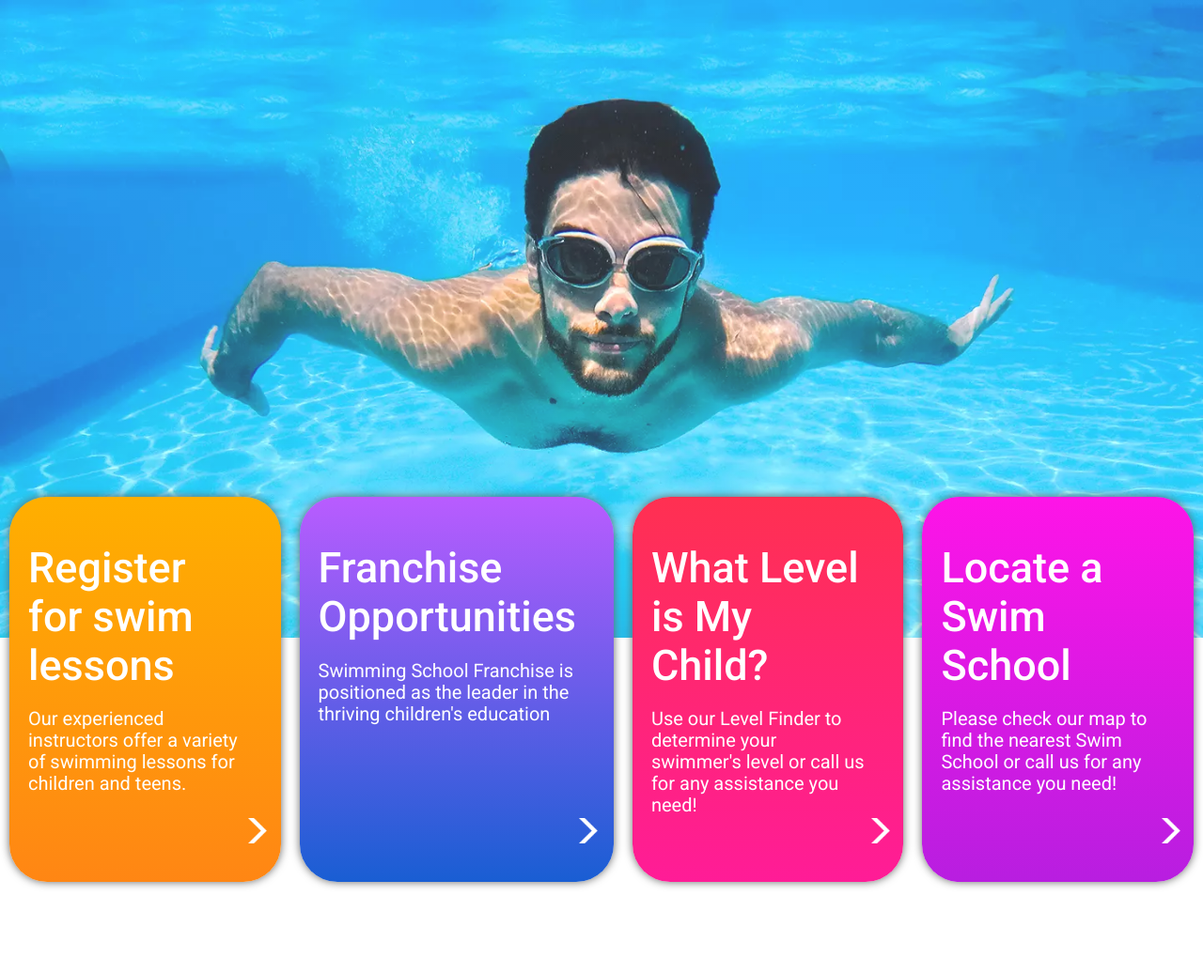
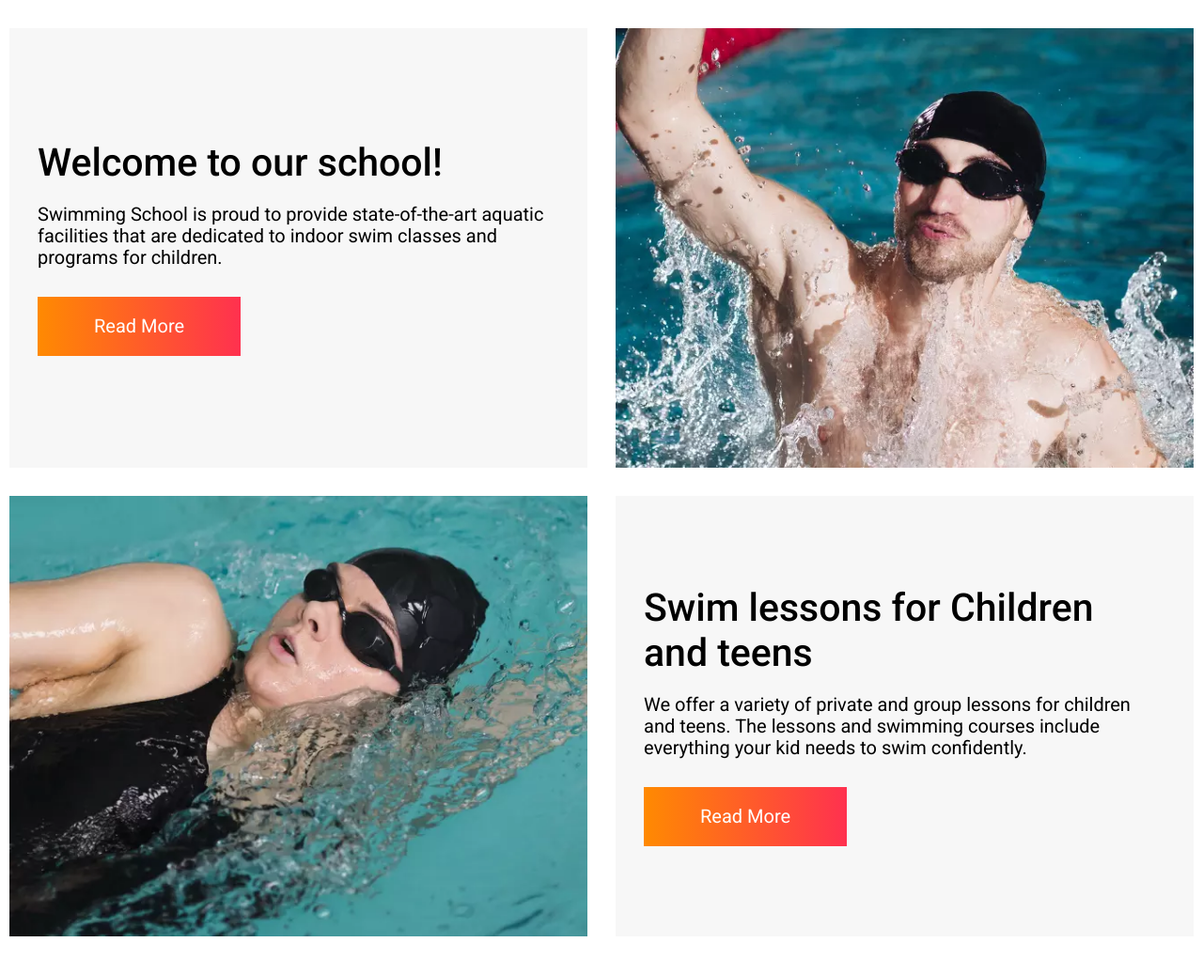
Before and after one commit to ramilzag/swimming, a plain HTML site: page index.html in a window 1280 px wide. Shown: the whole page at 94% size. Drawn offline with Linux system fonts and the light colour scheme.

Commit message:
Implemented feature block component

```diff
--- a/css/styles.css
+++ b/css/styles.css
@@ -56,7 +56,6 @@ a {
 .btn {
   padding: 2rem 6rem;
   font-size: 2.3rem;
-  margin: 1rem;
   border: 0;
   cursor: pointer;
 }
@@ -444,3 +443,68 @@ a {
     column-gap: 3rem;
   }
 }
+
+/* Feature block */
+.feature {
+  gap: 3rem;
+  margin: 3rem auto;
+  transition: all 0.2s;
+}
+
+.feature__image {
+  width: 100%;
+  display: block;
+  padding: 0;
+}
+
+.feature__body {
+  display: flex;
+  flex-direction: column;
+  align-items: flex-start;
+  justify-content: center;
+  background: #f7f7f7;
+  padding: 3rem;
+}
+
+.feature__description {
+  font-size: 2rem;
+  margin-bottom: 3rem;
+}
+
+.feature__body .btn {
+  font-size: 2rem;
+}
+
+@media screen and (max-width: 500px) {
+  .feature__body {
+    padding: 1.5rem;
+  }
+
+  .feature__heading {
+    font-size: 3.5rem;
+  }
+
+  .feature__description {
+    font-size: 1.8rem;
+  }
+
+  .feature__body .btn {
+    font-size: 1.8rem;
+  }
+}
+
+@media screen and (min-width: 768px) {
+  .feature.grid--1x2 {
+    grid-template-columns: repeat(1, 1fr);
+  }
+}
+
+@media screen and (min-width: 1024px) {
+  .feature:nth-of-type(odd) picture {
+    order: 1;
+  }
+
+  .feature.grid--1x2 {
+    grid-template-columns: repeat(2, 1fr);
+  }
+}
--- a/index.html
+++ b/index.html
@@ -14,67 +14,46 @@
     <title>Document</title>
   </head>
   <body>
-    <div class="hero">
-      <div class="hero__image-container">
-        <picture>
-          <source type="image/webp" srcset="images/banner.webp" />
-          <source type="image/jpg" srcset="images/banner.jpg" />
-          <img
-            class="hero__banner"
-            src="images/banner.jpg"
-            alt="Person swimming underwater in a pool"
-          />
-        </picture>
+    <div class="container block grid grid--1x2 feature">
+      <picture>
+        <source type="image/webp" srcset="images/featureImg1.webp" />
+        <source type="image/jpg" srcset="images/featureImg1.jpg" />
+        <img
+          class="feature__image"
+          loading="lazy"
+          src="images/featureImg1.jpg"
+          alt="Person surfaces from underwater"
+        />
+      </picture>
+      <div class="feature__body">
+        <h2 class="feature__heading">Welcome to our school!</h2>
+        <p class="feature__description">
+          Swimming School is proud to provide state-of-the-art aquatic
+          facilities that are dedicated to indoor swim classes and programs for
+          children.
+        </p>
+        <button class="btn btn--colored">Read More</button>
       </div>
-      <div class="block grid grid--1x4 hero__content">
-        <div class="card card--yellow-to-orange card--perspectiveY hero__card">
-          <h2 class="hero__heading">Register for swim lessons</h2>
-          <p class="hero__description">
-            Our experienced instructors offer a variety of swimming lessons for
-            children and teens.
-          </p>
-          <img
-            class="card__arrow"
-            src="./images/Arrow.png"
-            alt="arrow point to right"
-          />
-        </div>
-        <div class="card card--purple-to-blue card--perspectiveY hero__card">
-          <h2 class="hero__heading">Franchise Opportunities</h2>
-          <p class="hero__description">
-            Swimming School Franchise is positioned as the leader in the
-            thriving children's education
-          </p>
-          <img
-            class="card__arrow"
-            src="./images/Arrow.png"
-            alt="arrow point to right"
-          />
-        </div>
-        <div class="card card--red-to-lightRed card--perspectiveY hero__card">
-          <h2 class="hero__heading">What Level is My Child?</h2>
-          <p class="hero__description">
-            Use our Level Finder to determine your swimmer's level or call us
-            for any assistance you need!
-          </p>
-          <img
-            class="card__arrow"
-            src="./images/Arrow.png"
-            alt="arrow point to right"
-          />
-        </div>
-        <div class="card card--pink-to-darkPink card--perspectiveY hero__card">
-          <h2 class="hero__heading">Locate a Swim School</h2>
-          <p class="hero__description">
-            Please check our map to find the nearest Swim School or call us for
-            any assistance you need!
-          </p>
-          <img
-            class="card__arrow"
-            src="./images/Arrow.png"
-            alt="arrow point to right"
-          />
-        </div>
+    </div>
+    <div class="container block grid grid--1x2 feature">
+      <picture>
+        <source type="image/webp" srcset="images/featureImg2.webp" />
+        <source type="image/jpg" srcset="images/featureImg2.jpg" />
+        <img
+          class="feature__image"
+          loading="lazy"
+          src="images/featureImg2.jpg"
+          alt="Person swimming on its side"
+        />
+      </picture>
+      <div class="feature__body">
+        <h2 class="feature__heading">Swim lessons for Children and teens</h2>
+        <p class="feature__description">
+          We offer a variety of private and group lessons for children and
+          teens. The lessons and swimming courses include everything your kid
+          needs to swim confidently.
+        </p>
+        <button class="btn btn--colored">Read More</button>
       </div>
     </div>
     <script src="./js/main.js"></script>
```
Also changed, not shown: components/blockFeature.html (added, +41 -0 lines), images/featureImg1.jpg (added), images/featureImg1.png (added), images/featureImg1.webp (added), images/featureImg2.jpg (added), images/featureImg2.png (added), images/featureImg2.webp (added).
